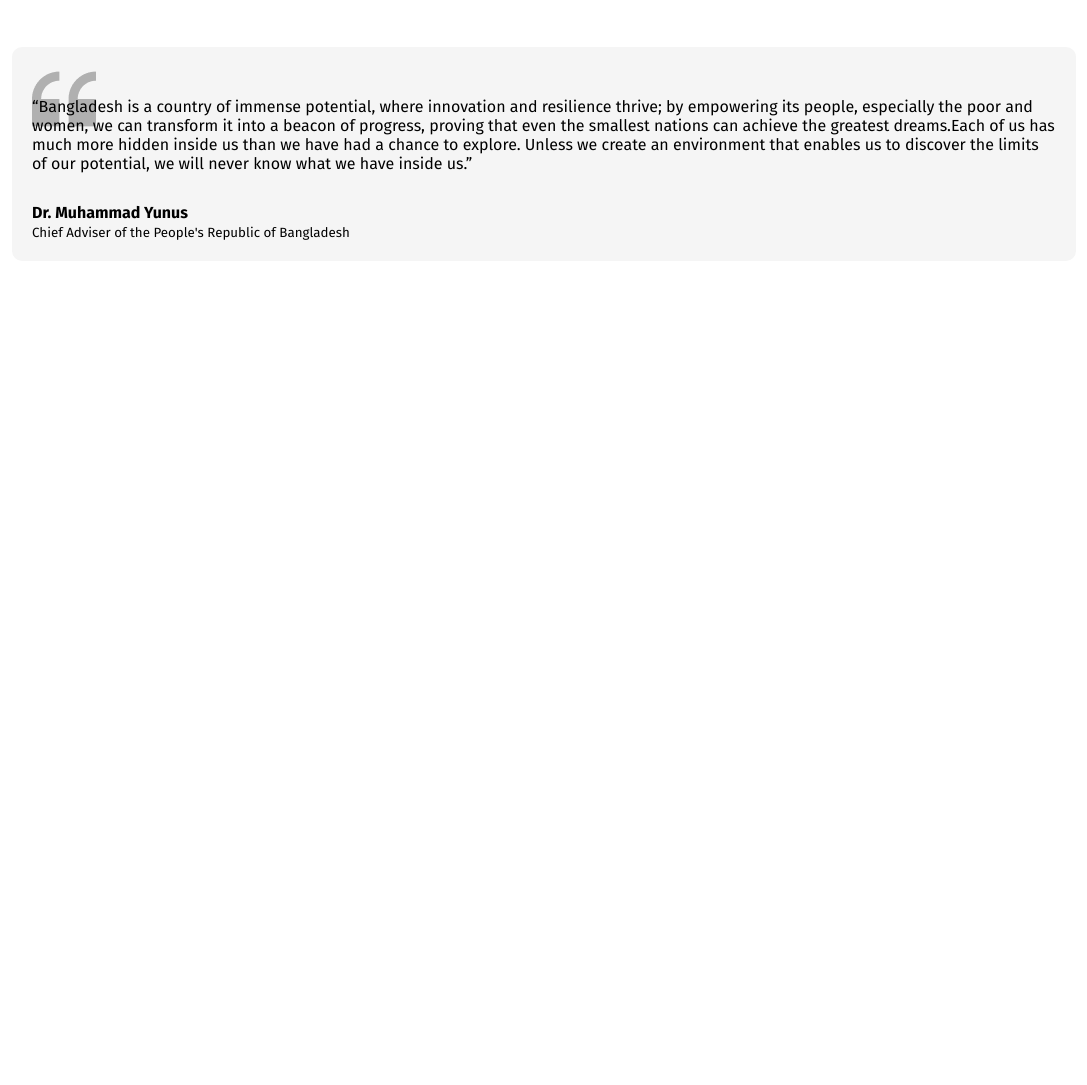
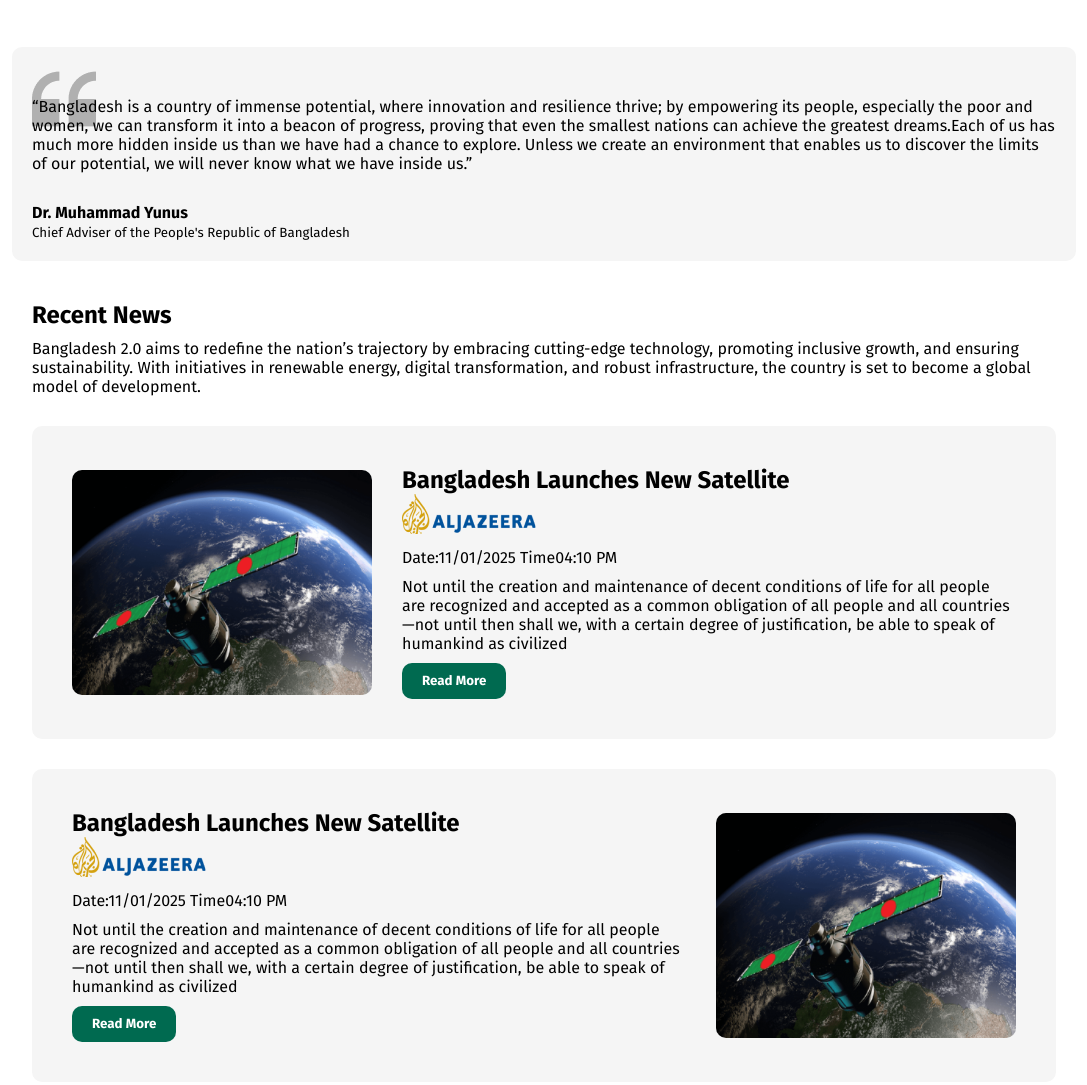
Before and after one commit to Shaikat0079/assignment-one, a plain HTML site: page index.html in a window 1280 px wide. Shown: the part 1219-2304 px from the top of the page, without its empty margins (96-1183 px from the left). Before the commit the page ends 1480 px from the top, so only its background shows below. Drawn offline with Linux system fonts and the light colour scheme.

Commit message:
Recent News Added

```diff
--- a/index.html
+++ b/index.html
@@ -65,19 +65,71 @@
       </section>
       <section class="quotation">
         <article class="quote">
-            <q
-              >Bangladesh is a country of immense potential, where innovation
-              and resilience thrive; by empowering its people, especially the
-              poor and women, we can transform it into a beacon of progress,
-              proving that even the smallest nations can achieve the greatest
-              dreams.Each of us has much more hidden inside us than we have had
-              a chance to explore. Unless we create an environment that enables
-              us to discover the limits of our potential, we will never know
-              what we have inside us.</q
-            >
+          <q
+            >Bangladesh is a country of immense potential, where innovation and
+            resilience thrive; by empowering its people, especially the poor and
+            women, we can transform it into a beacon of progress, proving that
+            even the smallest nations can achieve the greatest dreams.Each of us
+            has much more hidden inside us than we have had a chance to explore.
+            Unless we create an environment that enables us to discover the
+            limits of our potential, we will never know what we have inside
+            us.</q
+          >
           <h4>Dr. Muhammad Yunus</h4>
           <small>Chief Adviser of the People's Republic of Bangladesh</small>
         </article>
+      </section>
+      <section class="recent-news">
+        <h1>Recent News</h1>
+        <p>
+          Bangladesh 2.0 aims to redefine the nation’s trajectory by embracing
+          cutting-edge technology, promoting inclusive growth, and ensuring
+          sustainability. With initiatives in renewable energy, digital
+          transformation, and robust infrastructure, the country is set to
+          become a global model of development.
+        </p>
+        <article class="news-info">
+          <img src="./assets/satelite.png" alt="" />
+          <div class="info">
+            <h2>Bangladesh Launches New Satellite</h2>
+            <img src="./assets/al-jazeera.png" alt="" />
+            <p>
+              Date:<time datetime="2025-01-11">11/01/2025</time> Time<time
+                datetime="04:10"
+                >04:10 PM</time
+              >
+            </p>
+            <p>
+              Not until the creation and maintenance of decent conditions of
+              life for all people are recognized and accepted as a common
+              obligation of all people and all countries—not until then shall
+              we, with a certain degree of justification, be able to speak of
+              humankind as civilized
+            </p>
+            <button class="news">Read More</button>
+          </div>
+        </article>
+        <article class="news-info">
+            <div class="info">
+              <h2>Bangladesh Launches New Satellite</h2>
+              <img src="./assets/al-jazeera.png" alt="" />
+              <p>
+                Date:<time datetime="2025-01-11">11/01/2025</time> Time<time
+                  datetime="04:10"
+                  >04:10 PM</time
+                >
+              </p>
+              <p>
+                Not until the creation and maintenance of decent conditions of
+                life for all people are recognized and accepted as a common
+                obligation of all people and all countries—not until then shall
+                we, with a certain degree of justification, be able to speak of
+                humankind as civilized
+              </p>
+              <button class="news">Read More</button>
+            </div>
+            <img src="./assets/satelite.png" alt="" />
+          </article>
       </section>
     </main>
     <footer></footer>
--- a/styles/style.css
+++ b/styles/style.css
@@ -53,7 +53,7 @@ nav a{
     padding: 80px;
 }
 
-.banner .info button,.card-one button,.card-two button, .card-three button{
+.banner .info button,.card-one button,.card-two button, .card-three button, .news{
     padding: 10px 20px;
     background-color: #006A50;
     color: white;
@@ -143,3 +143,32 @@ q{
     display: block;
     padding: 30px 0;
 }
+
+/* Recent News */
+.recent-news{
+    width: 80%;
+    margin: 40px auto;
+}
+
+.recent-news p{
+    margin: 10px 0;
+}
+.news-info{
+    display: flex;
+    justify-content: center;
+    align-items: center;
+    gap: 30px;
+    margin: 30px 0;
+    background-color: whitesmoke;
+    padding: 40px;
+    border-radius: 10px;
+}
+
+.news-info img{
+    width: 300px;
+    border-radius: 10px;
+}
+
+.info img{
+    width: 134px;
+}
```
